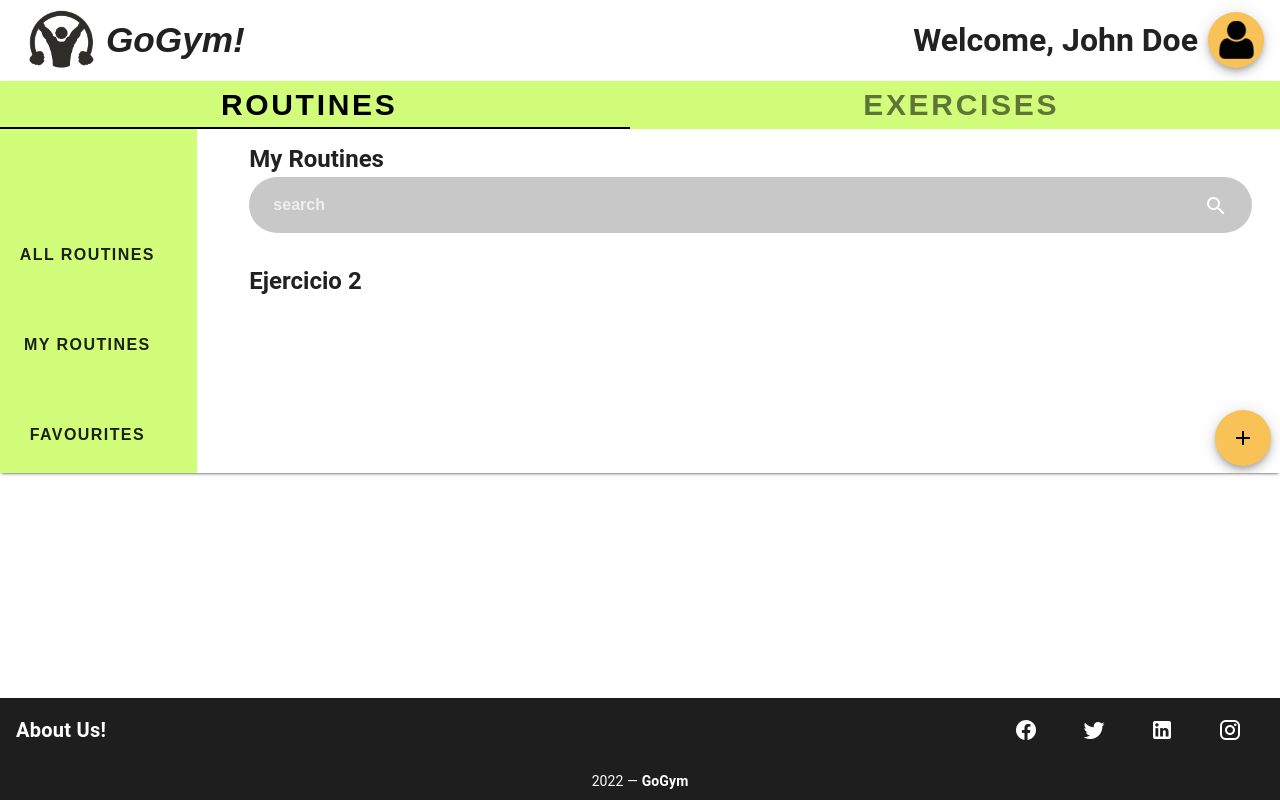
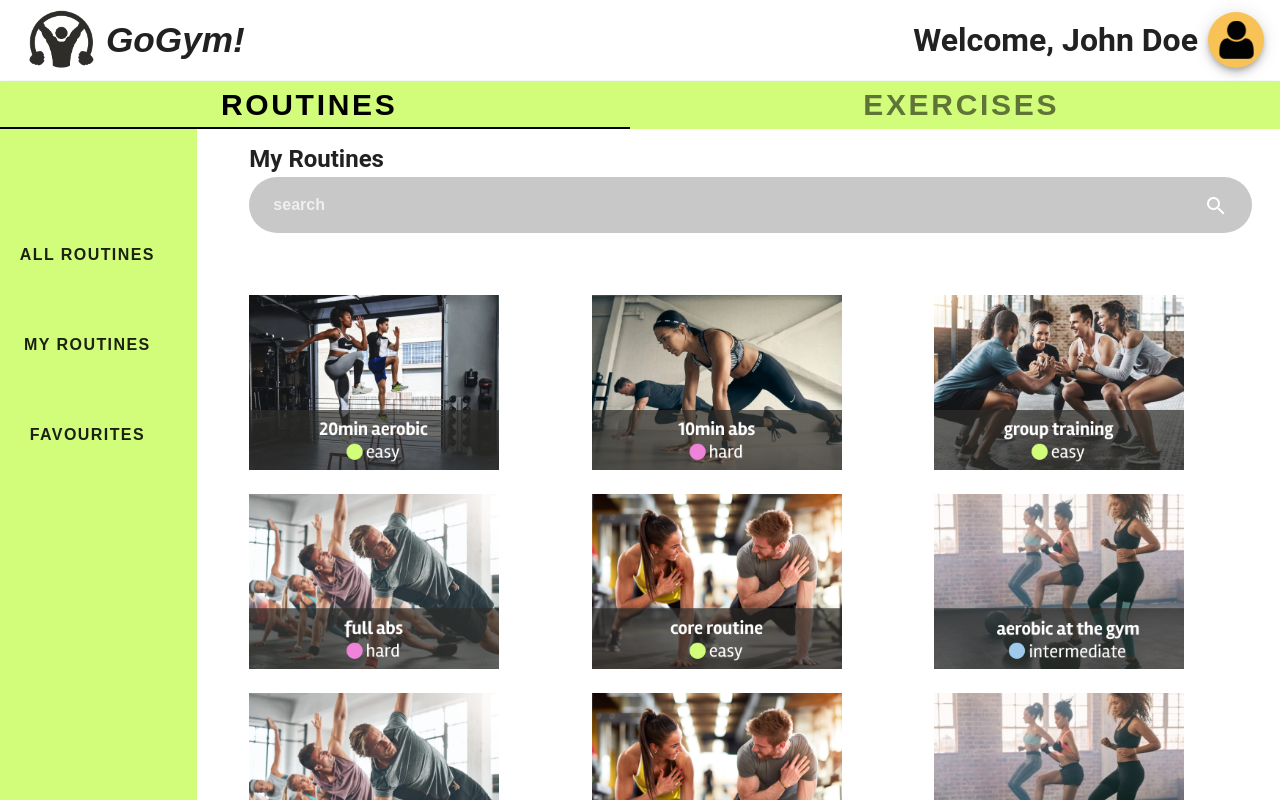
Before and after one commit to magflores/GoGym-web, a Vue app: page /routines in a window 1280 px wide. Both pictures are taken after a click on the button "MY ROUTINES". Shown: the top 800 px of the page. Built offline with nearby package versions, Linux system fonts and the light colour scheme; a web font is replaced by a local one; what vue-resource would draw is missing.

Commit message:
RoutinesView.vue prueba de varios elementos dentro de la targeta de my routines

```diff
--- a/src/views/RoutinesView.vue
+++ b/src/views/RoutinesView.vue
@@ -86,7 +86,7 @@
                           to="/newroutine">
                         <v-btn
                             style="margin-right: 5px;
-                            margin-bottom: 35px"
+                            margin-bottom: 45px"
                             fab
                             color="#F8C256"
                             absolute
@@ -105,7 +105,8 @@
                           v-else
                           to="/newexercise">
                         <v-btn
-                            style="margin-right: 5px; margin-bottom: 35px"
+                            style="margin-right: 5px;
+                            margin-bottom: 45px"
                             fab
                             color="#F8C256"
                             absolute
@@ -178,9 +179,139 @@
                           </v-row>
                         </div>
                         <div v-else-if="titleInTab === 'My Routines'">
-                          <h2>
-                            Ejercicio 2
-                          </h2>
+<!--                          <h2>-->
+<!--                            Ejercicio 2-->
+<!--                          </h2>-->
+                          <v-row
+                              style="margin-top: 20px; margin-bottom: 20px"
+                          >
+                            <v-col>
+                              <router-link to="/routinedetailed/0">
+                                <v-img :src="require('../assets/routines/routines1.png')"
+                                       max-width="250px"/>
+                              </router-link>
+                            </v-col>
+
+                            <v-col>
+                              <router-link to="/routinedetailed/2">
+                                <v-img :src="require('../assets/routines/routines2.png')"
+                                       max-width="250px"/>
+                              </router-link>
+                            </v-col>
+
+                            <v-col>
+                              <router-link to="/routinedetailed/1">
+                                <v-img :src="require('../assets/routines/routines3.png')"
+                                       max-width="250px"/>
+                              </router-link>
+                            </v-col>
+
+                            <v-col>
+                              <router-link to="/routinedetailed/2">
+                                <v-img :src="require('../assets/routines/routines4.png')"
+                                       max-width="250px"/>
+                              </router-link>
+                            </v-col>
+
+                            <v-col>
+                              <router-link to="/routinedetailed/1">
+                                <v-img :src="require('../assets/routines/routines5.png')"
+                                       max-width="250px"/>
+                              </router-link>
+                            </v-col>
+
+                            <v-col>
+                              <router-link to="/routinedetailed">
+                                <v-img :src="require('../assets/routines/routines6.png')"
+                                       max-width="250px"/>
+                              </router-link>
+                            </v-col>
+
+                            <v-col>
+                              <router-link to="/routinedetailed/2">
+                                <v-img :src="require('../assets/routines/routines4.png')"
+                                       max-width="250px"/>
+                              </router-link>
+                            </v-col>
+
+                            <v-col>
+                              <router-link to="/routinedetailed/1">
+                                <v-img :src="require('../assets/routines/routines5.png')"
+                                       max-width="250px"/>
+                              </router-link>
+                            </v-col>
+
+                            <v-col>
+                              <router-link to="/routinedetailed">
+                                <v-img :src="require('../assets/routines/routines6.png')"
+                                       max-width="250px"/>
+                              </router-link>
+                            </v-col>
+
+                            <v-col>
+                              <router-link to="/routinedetailed/2">
+                                <v-img :src="require('../assets/routines/routines4.png')"
+                                       max-width="250px"/>
+                              </router-link>
+                            </v-col>
+
+                            <v-col>
+                              <router-link to="/routinedetailed/1">
+                                <v-img :src="require('../assets/routines/routines5.png')"
+                                       max-width="250px"/>
+                              </router-link>
+                            </v-col>
+
+                            <v-col>
+                              <router-link to="/routinedetailed">
+                                <v-img :src="require('../assets/routines/routines6.png')"
+                                       max-width="250px"/>
+                              </router-link>
+                            </v-col>
+
+                            <v-col>
+                              <router-link to="/routinedetailed/2">
+                                <v-img :src="require('../assets/routines/routines4.png')"
+                                       max-width="250px"/>
+                              </router-link>
+                            </v-col>
+
+                            <v-col>
+                              <router-link to="/routinedetailed/1">
+                                <v-img :src="require('../assets/routines/routines5.png')"
+                                       max-width="250px"/>
+                              </router-link>
+                            </v-col>
+
+                            <v-col>
+                              <router-link to="/routinedetailed">
+                                <v-img :src="require('../assets/routines/routines6.png')"
+                                       max-width="250px"/>
+                              </router-link>
+                            </v-col>
+
+                            <v-col>
+                              <router-link to="/routinedetailed/2">
+                                <v-img :src="require('../assets/routines/routines4.png')"
+                                       max-width="250px"/>
+                              </router-link>
+                            </v-col>
+
+                            <v-col>
+                              <router-link to="/routinedetailed/1">
+                                <v-img :src="require('../assets/routines/routines5.png')"
+                                       max-width="250px"/>
+                              </router-link>
+                            </v-col>
+
+                            <v-col>
+                              <router-link to="/routinedetailed">
+                                <v-img :src="require('../assets/routines/routines6.png')"
+                                       max-width="250px"/>
+                              </router-link>
+                            </v-col>
+
+                          </v-row>
                         </div>
                         <div v-else-if="titleInTab === 'Favorites'">
                           <h2>
```
